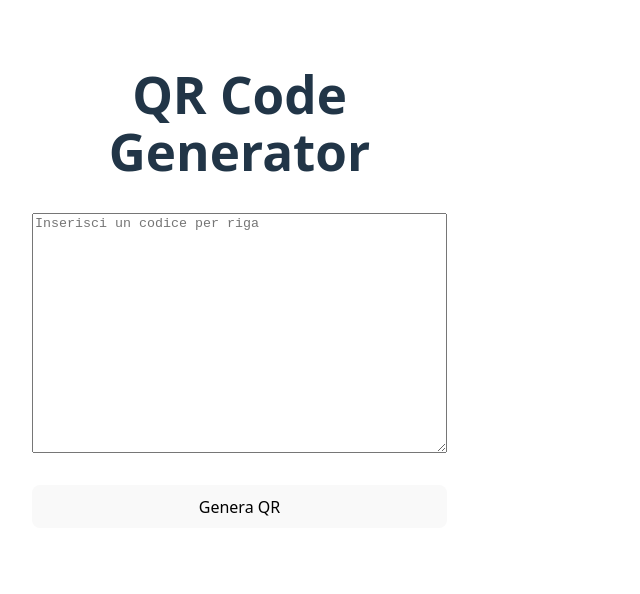
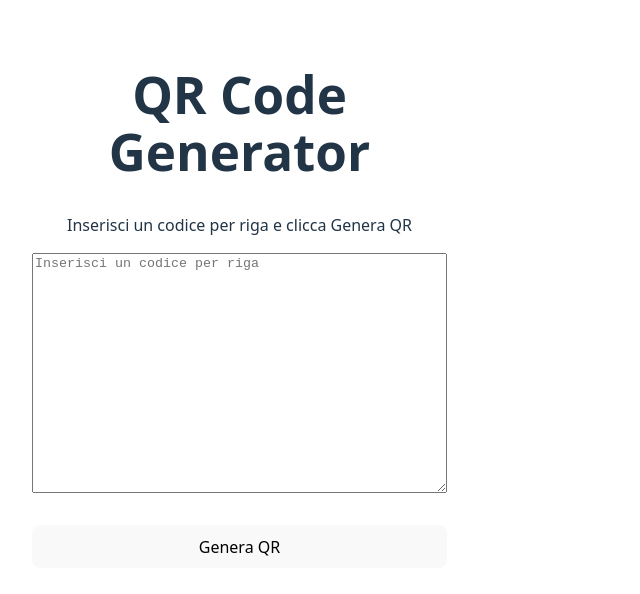
Before and after one commit to confett0/qrcode-generator, a React (Vite) app: page / in a window 1280 px wide. Shown: the top 594 px of the page, without its empty margins (0-640 px from the left). Built offline with nearby package versions, Linux system fonts and the light colour scheme.

Commit message:
Add instruction text to Sidebar

```diff
--- a/src/components/Sidebar.jsx
+++ b/src/components/Sidebar.jsx
@@ -5,6 +5,7 @@ export default function Sidebar({ input, setInput, generateQR, codeArray, resetA
     return (
         <div className="sidebar">
             <h1>QR Code Generator</h1>
+            <p>Inserisci un codice per riga e clicca Genera QR</p>
             <Form input={input} setInput={setInput} generateQR={generateQR} />
             {codeArray.length > 0 && <ControlButtons resetAll={resetAll} />}
         </div>
```
